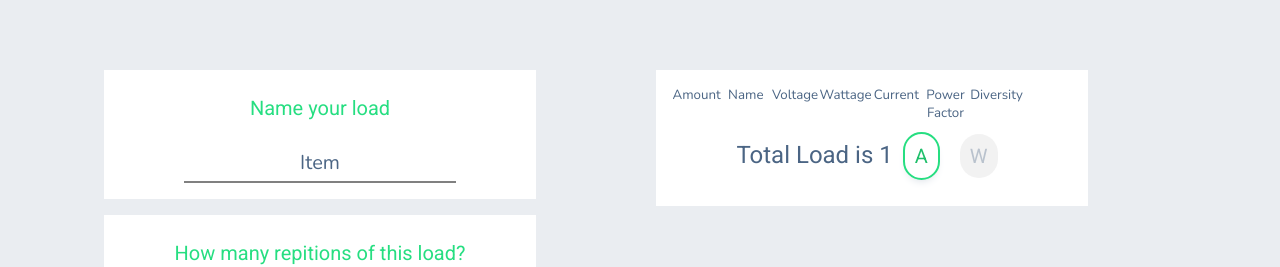
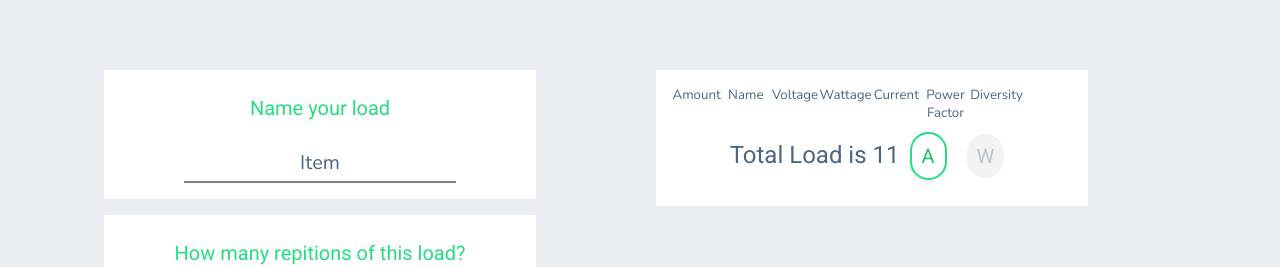
Before and after one commit to nivaaz/MaxD, a React (Create React App) app: page /MaxDemand in a window 1280 px wide. Shown: the part 197-464 px from the top of the page. Built offline with nearby package versions, Linux system fonts and the light colour scheme.

Commit message:
all functionality seems to be working

```diff
--- a/src/MaxDemand/MaxDemand.js
+++ b/src/MaxDemand/MaxDemand.js
@@ -3,9 +3,7 @@ import "./maxdemand.css";
 import { getWattage, getCurrent } from "../utils/calcFunctions.js";
 
 class MaxDemand extends Component {
-  constructor(props) {
-    super(props);
-    this.state = {
+  state = {
     loadRepetitions: 1,
     name: "Item",
     voltage: 240.0,
@@ -19,8 +17,6 @@ class MaxDemand extends Component {
     totalA: 11,
     totalLoad: "A"
   };
-    this.onClickDeleteLoad = this.onClickDeleteLoad.bind(this);
-  }
 
   /* update the total wattage load */
   setTotalW = () => {
@@ -78,7 +74,7 @@ class MaxDemand extends Component {
       wattage = this.state.wattage;
     }
 
-    const dataNew = {
+    const newData = {
       loadRepetitions: this.state.loadRepetitions,
       name: this.state.name,
       voltage: this.state.voltage,
@@ -88,23 +84,28 @@ class MaxDemand extends Component {
       diversity: this.state.diversity
     };
 
-    const currData = this.state.data;
-    currData.push(dataNew);
     this.setState({
-      data: currData
+      data: [...this.state.data, newData]
     });
+
     this.resetAll(); //resets the input values.
     this.setTotalA();
     this.setTotalW();
   };
   /* red dleete button next to load */
-  onClickDeleteLoad(e) {
+  onClickDeleteLoad = e => {
     const currLoadData = this.state.data;
     currLoadData.splice(e.target.id, 1);
-    this.setState({
+    this.setState(
+      {
         data: currLoadData
-    });
+      },
+      () => {
+        this.setTotalA();
+        this.setTotalW();
       }
+    );
+  };
   /* on the change of custom input */
   onChangeInput = e => {
     var name = e.target.name;
@@ -118,8 +119,7 @@ class MaxDemand extends Component {
     );
   };
 
-  isSelectable = id =>
-    Boolean(id === "voltage" || id === "current" || id === "wattage");
+  isSelectable = id => Boolean(id === "current" || id === "wattage");
 
   clearInput = name => {
     var componentInputId = `${name}-input`;
@@ -149,7 +149,7 @@ class MaxDemand extends Component {
     );
   };
 
-  renderPowerFactorButtons() {
+  renderPowerFactorButtons = () => {
     const pf = [0, 0.1, 0.2, 0.3, 0.4, 0.5, 0.6, 0.7, 0.8, 0.9, 1];
     const buttons = pf.map((option, key) => {
       // console.log(this.state.powerFactor === option, this.state.powerFactor, option)
@@ -171,9 +171,9 @@ class MaxDemand extends Component {
       );
     });
     return <div>{buttons}</div>;
-  }
+  };
 
-  renderDiversityButtons() {
+  renderDiversityButtons = () => {
     const diversityOptions = [
       0,
       0.1,
@@ -207,9 +207,9 @@ class MaxDemand extends Component {
       );
     });
     return <div>{buttons}</div>;
-  }
+  };
 
-  renderVoltageButtons() {
+  renderVoltageButtons = () => {
     const voltageOptions = [230, 240, 400, 415];
     return voltageOptions.map((option, key) => {
       // console.log(this.state.voltage === option, this.state.voltage, option)
@@ -230,7 +230,7 @@ class MaxDemand extends Component {
         </button>
       );
     });
-  }
+  };
 
   toggleCurrentOrWattage = e => {
     e.preventDefault();
@@ -244,7 +244,7 @@ class MaxDemand extends Component {
   };
 
   /* renders the button select for wattage and current  */
-  renderCurrentOrWattage() {
+  renderCurrentOrWattage = () => {
     var options = ["current", "wattage"];
     return options.map((op, key) => {
       const buttonClass =
@@ -263,7 +263,17 @@ class MaxDemand extends Component {
         </button>
       );
     });
-  }
+  };
+
+  toggleTotalLoadOptions = e => {
+    e.preventDefault();
+    let newOption = this.state.totalLoad === "A" ? "W" : "A";
+
+    this.clearInput(this.state.totalLoad);
+    this.setState({
+      totalLoad: newOption
+    });
+  };
 
   renderTotalLoadButton() {
     const options = ["A", "W"];
@@ -275,7 +285,7 @@ class MaxDemand extends Component {
           className={"totalLoad " + buttonClass}
           key={key}
           value={op}
-          onClick={this.onButtonClick}
+          onClick={this.toggleTotalLoadOptions}
           id="totalLoad"
           name="totalLoad"
         >
@@ -284,23 +294,8 @@ class MaxDemand extends Component {
       );
     });
   }
-  renderTotal() {
-    if (this.state.totalSelect === "A") {
-      return <h2 className="totalLoad">Total Load is {this.state.totalA}</h2>;
-    } else {
-      return <h2 className="totalLoad">Total Load is {this.state.totalW}</h2>;
-    }
-  }
-  // /* upon clicking the W or A, the load changes accordingly.*/
-  // onButtonClickTotal(e) {
-  //   this.setState(
-  //     {
-  //       totalSelect: e.target.value
-  //     },
-  //     () => console.log(this.state.totalSelect)
-  //   );
-  // }
-  renderLoadList() {
+
+  renderLoadList = () => {
     return this.state.data.map((load, key) => {
       return (
         <div key={key} className="cat-data grid">
@@ -321,21 +316,8 @@ class MaxDemand extends Component {
         </div>
       );
     });
-  }
-  /* get the wattage from the input box */
-  // getWattageCurrent(e) {
-  //
-  //   console.log(e.target.value)
-  //   if (this.state.select === "wattage") {
-  //     this.setState({
-  //       select: e.target.value
-  //     }, () => console.log(this.state.Wattage))
-  //   } else if (this.state.select === "current") {
-  //     this.setState({
-  //       select: e.target.value
-  //     }, () => console.log(this.state.Current))
-  //   }
-  // }
+  };
+
   render() {
     return (
       <div className="grid grid-col-two">
@@ -405,7 +387,11 @@ class MaxDemand extends Component {
               <p> Diversity </p>
             </div>
             {this.renderLoadList()}
-            {this.renderTotal()}
+            {this.state.totalLoad === "A" ? (
+              <h2 className="totalLoad">Total Load is {this.state.totalA}</h2>
+            ) : (
+              <h2 className="totalLoad">Total Load is {this.state.totalW}</h2>
+            )}
             {this.renderTotalLoadButton()}
           </div>
         </div>
```
Lines whose indentation alone changed are shown as unchanged.
